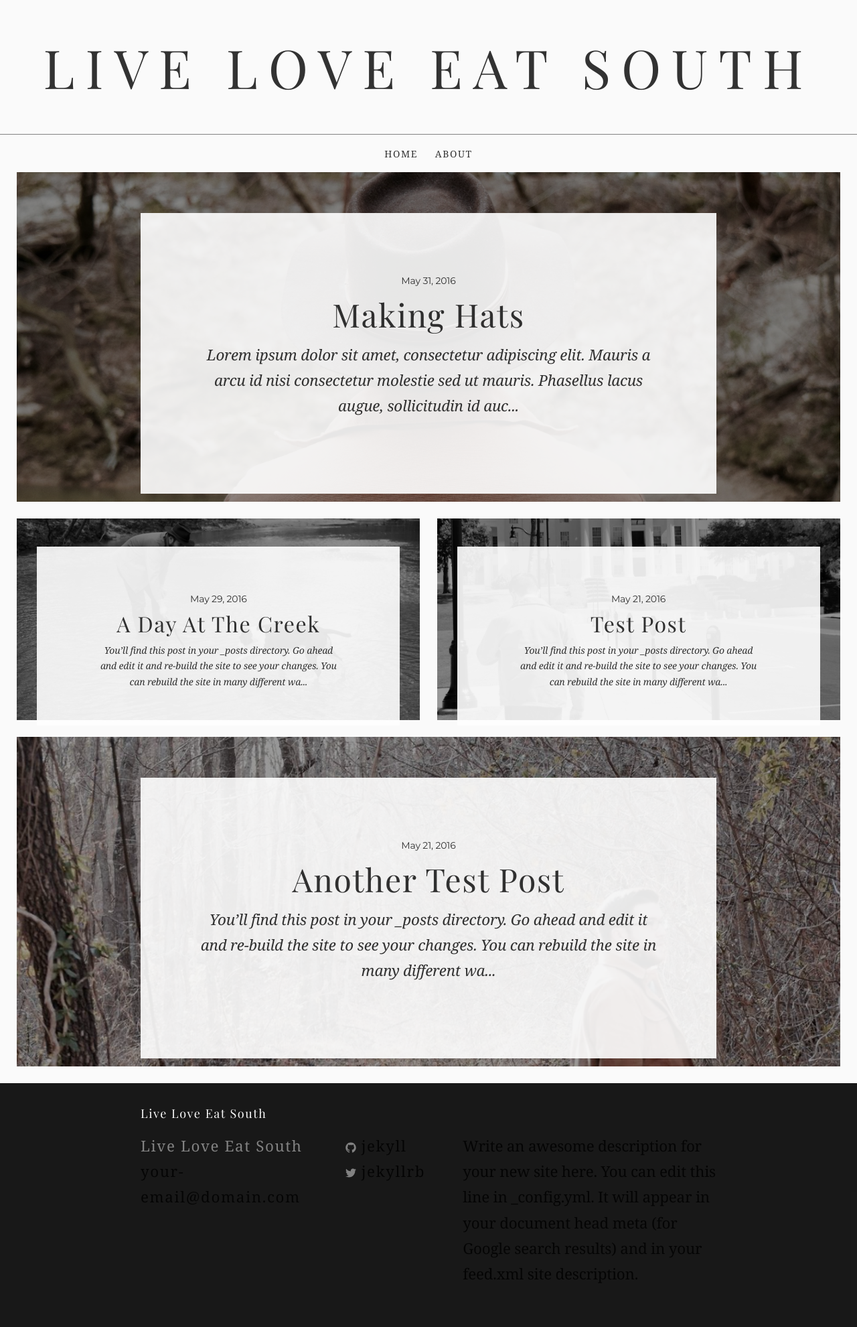
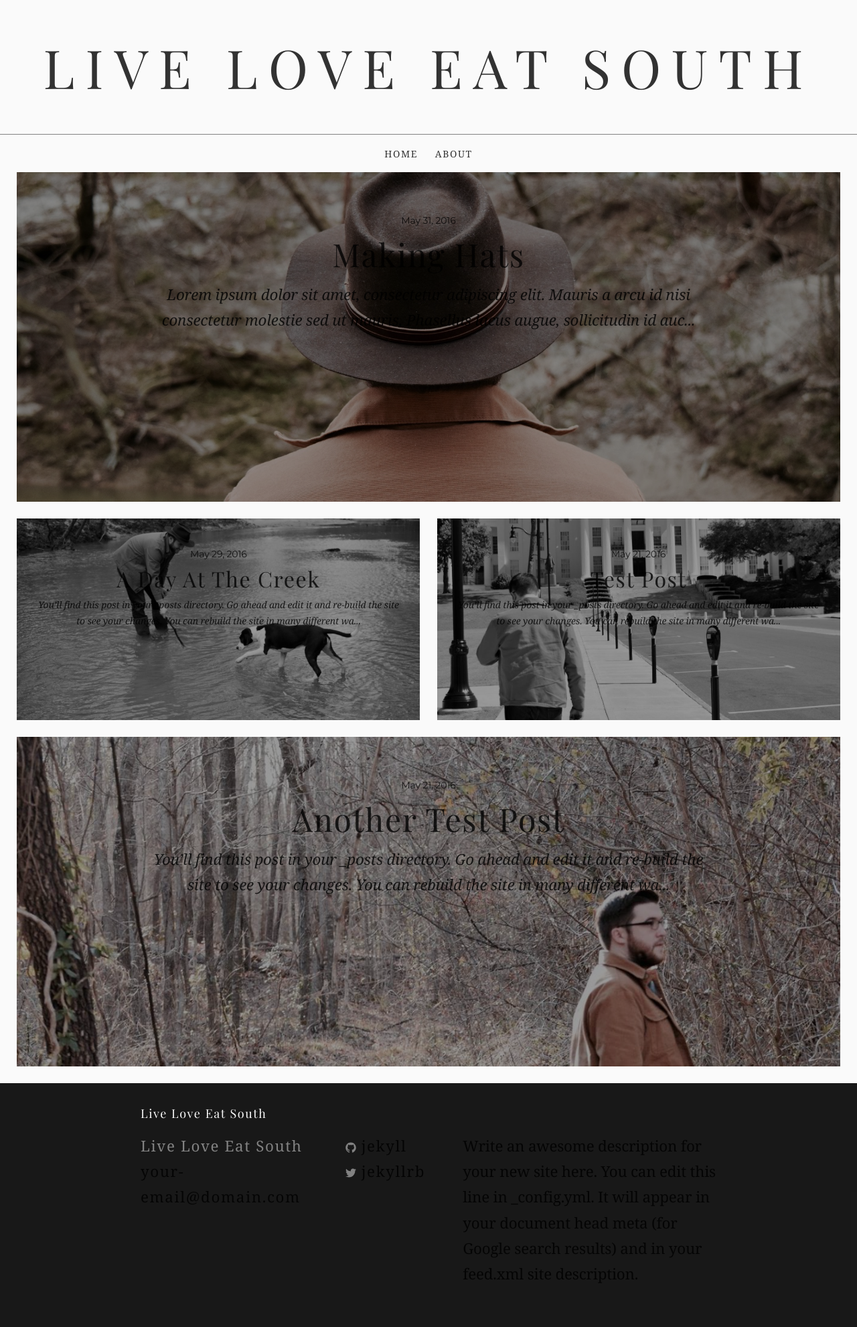
Before and after one commit to jtgry/blog, a Jekyll site: the page built from index.html, in a window 1280 px wide. Shown: the whole page at 67% size. Built offline with Jekyll 4.4.1, drawn with Linux system fonts in a browser that asks for light colours; some web fonts are replaced.

Commit message:
Updated '/index.html' via CloudCannon

```diff
--- a/index.html
+++ b/index.html
@@ -12,11 +12,9 @@ layout: default
               <div class="post-item-overlay"></div>
               <div class="post-item-container">
                 <div class="wrapper">
-                  <div class="post-item-box">
                     <p class="text-center post-item-date">{{ post.date | date: '%B %d, %Y'}}</p>
                     <h2 class="text-center post-item-title">{{ post.title }}</h2>
                     <p class="text-center post-item-excerpt">{{ post.excerpt | strip_html | strip_newlines | truncate: 160 }}</p>
-                  </div>
                 </div>
               </div>
             </div>
```
